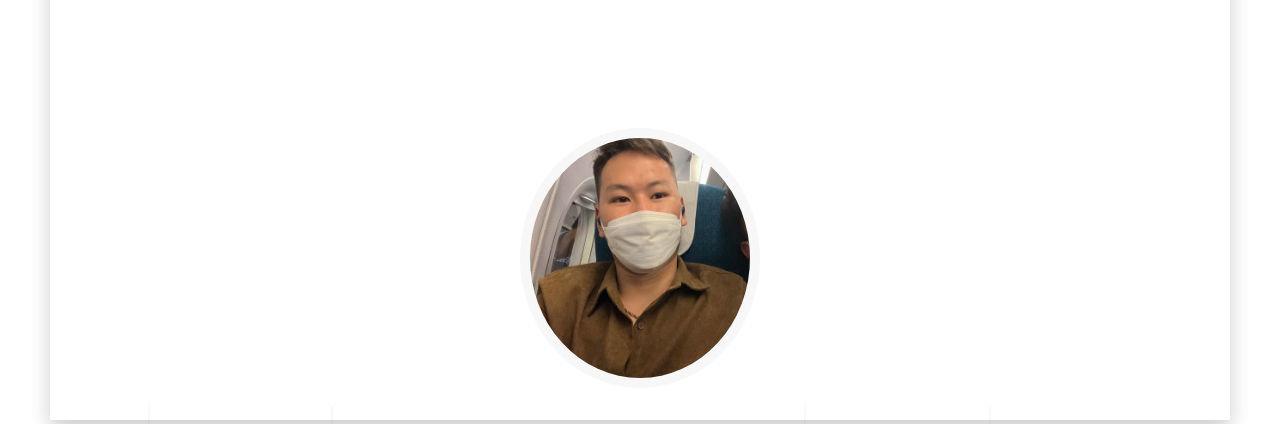
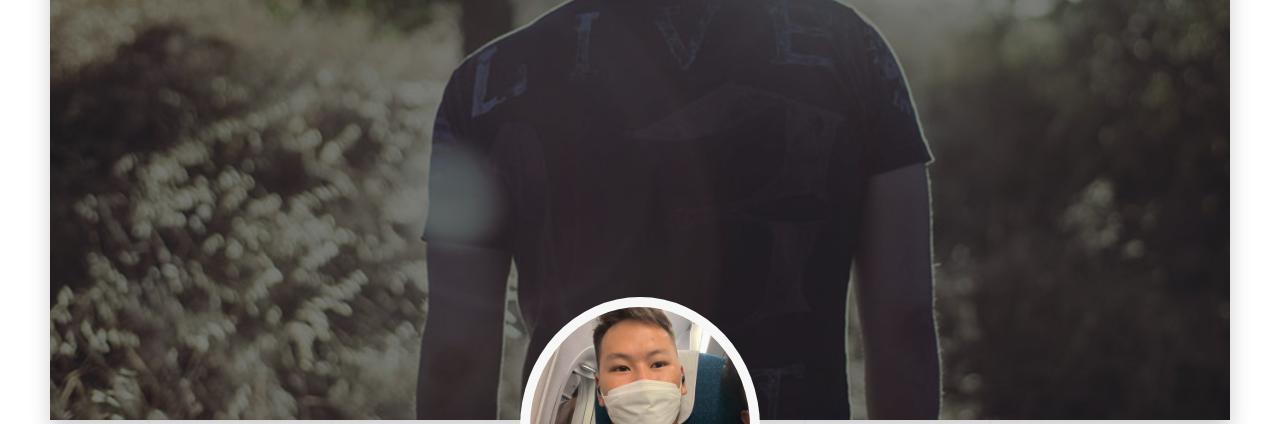
Before and after one commit to tuanngocdayli/asm3.ngocntfx18577.github.io, a plain HTML site: page index.html in a window 1280 px wide. Shown: the part 230-654 px from the top of the page. Drawn offline with nearby package versions, Linux system fonts and the light colour scheme.

Commit message:
Update style.css

```diff
--- a/css/style.css
+++ b/css/style.css
@@ -22,7 +22,7 @@ section > .container{
 /* Banner */
 .img-banner {
     position: relative;
-    background-image: url(images/banner.jpg);
+    background-image: url(../images/banner.jpg);
     width: 100%;
     height: 600px;
     background-size: cover;
@@ -308,5 +308,5 @@ tr {
     display: inline-block;
     bottom: 0;
     right: 50%;
-    transform: translate(50%, -70%);
+    transform: translate(50%, -5%);
 }
```
